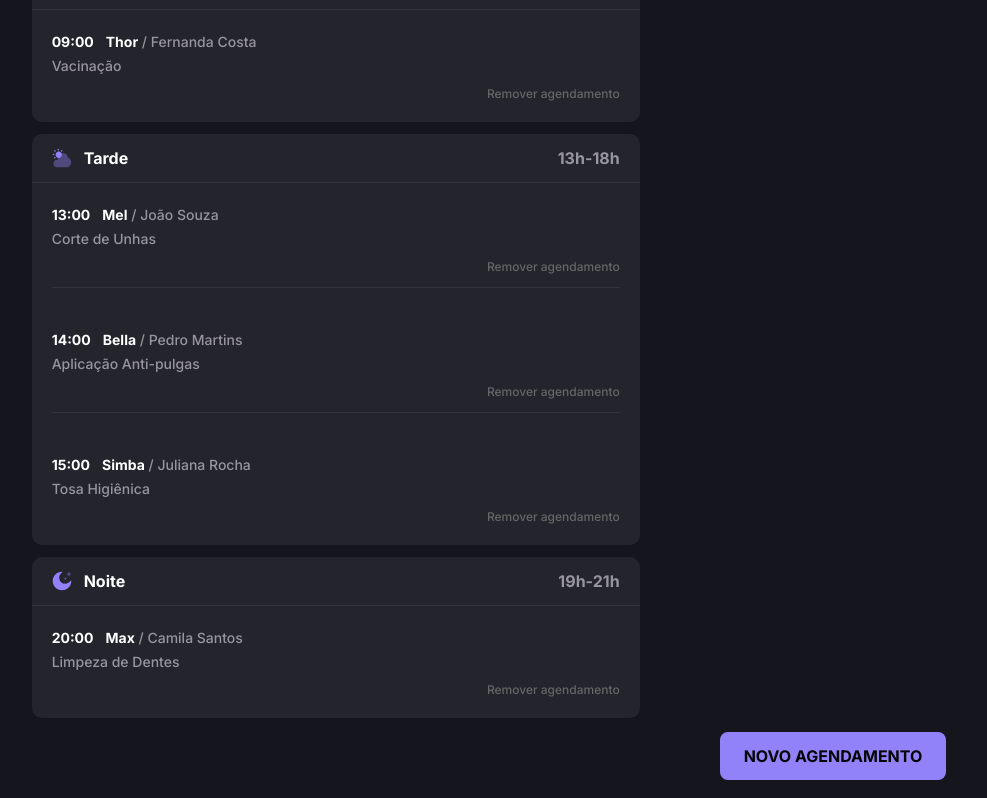
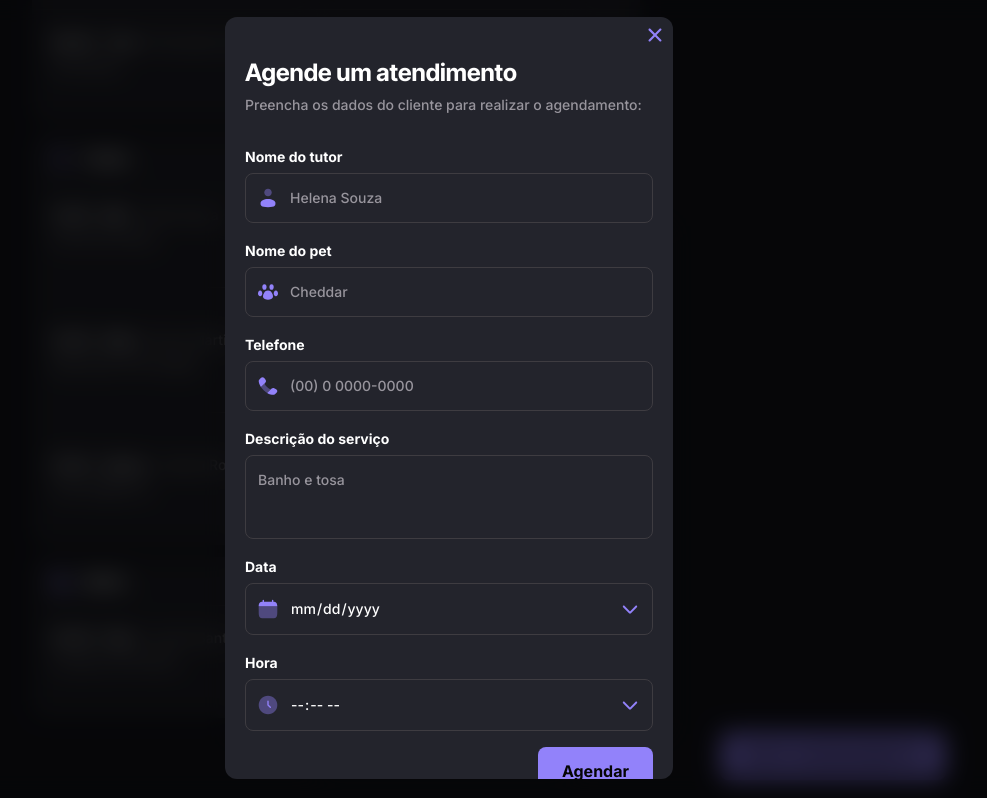
Before and after one commit to macedocmateus/mundo-pet, a plain HTML site: page index.html in a window 1280 px wide. Both pictures are taken after a click on the button "NOVO AGENDAMENTO". Shown: the part 283-1081 px from the top of the page, without its empty margins (191-1178 px from the left). Drawn offline with Linux system fonts and the light colour scheme; a web font is replaced by a local one.

Commit message:
add form modal

```diff
--- a/main.js
+++ b/main.js
@@ -0,0 +1,124 @@
+const newSchedule = document.getElementById('new-schedule')
+let modal = null
+
+function createModal() {
+    const dialog = document.createElement('dialog')
+    dialog.id = 'schedule-modal'
+    dialog.classList.add('modal')
+
+    dialog.innerHTML = `
+        <div class="modal-content">
+            <img src="./assets/close.svg" class="close-modal" id="close-modal" alt="Ícone de fechar janela"/>
+
+            <div class="modal-header">
+                <h2>Agende um atendimento</h2>
+                <p>Preencha os dados do cliente para realizar o agendamento:</p>
+            </div>
+
+            <form class="modal-form" id="schedule-form">
+                <div class="form-group">
+                    <label for="input-customer-name">Nome do tutor</label>
+                    <div class="input-wrapper">
+                        <img src="./assets/user.svg" alt="Ícone de usuário">
+                        <input type="text" id="input-customer-name" name="customerName" placeholder="Helena Souza" required>
+                    </div>
+                </div>
+
+                <div class="form-group">
+                    <label for="input-pet-name">Nome do pet</label>
+                    <div class="input-wrapper">
+                        <img src="./assets/pet-paw.svg" alt="Ícone de pata">
+                        <input type="text" id="input-pet-name" name="petName" placeholder="Cheddar" required>
+                    </div>
+                </div>
+
+                <div class="form-group">
+                    <label for="input-phone-number">Telefone</label>
+                    <div class="input-wrapper">
+                        <img src="./assets/phone.svg" alt="Ícone de telefone">
+                        <input type="tel" id="input-phone-number" name="phoneNumber" placeholder="(00) 0 0000-0000" required>
+                    </div>
+                </div>
+
+                <div class="form-group">
+                    <label for="input-description">Descrição do serviço</label>
+                    <textarea id="input-description" name="descriptionActivity" placeholder="Banho e tosa" required></textarea>
+                </div>
+
+                <div class="form-group">
+                    <label for="input-date">Data</label>
+                    <div class="input-wrapper">
+                        <img src="./assets/calendar.svg" alt="Ícone de calendário">
+                        <input type="date" class="input-date" id="input-date" name="date" placeholder="01/01/2025" required>
+                        <img src="./assets/arrow-down.svg" alt="Ícone de seta apontando para baixo">
+                    </div>
+                </div>
+
+                <div class="form-group">
+                    <label for="input-hour">Hora</label>
+                    <div class="input-wrapper">
+                        <img src="./assets/clock-circle.svg" alt="Ícone de relógio">
+                        <input type="time" class="input-hour" id="input-hour" name="hour" placeholder="12:00" required>
+                        <img src="./assets/arrow-down.svg" alt="Ícone de seta apontando para baixo">
+                    </div>
+                </div>
+                <div class="modal-actions">
+                    <button type="submit" class="btn-save" id="btn-save">Agendar</button>
+                </div>
+            </form>
+        </div>
+    `
+
+    document.body.appendChild(dialog)
+    return dialog
+}
+
+function openModal() {
+    if (!modal) {
+        modal = createModal()
+        modalEvents()
+    }
+    modal.showModal()
+}
+
+function closeModal() {
+    if (modal) {
+        modal.close()
+    }
+}
+
+function modalEvents() {
+    const closeButton = document.getElementById('close-modal')
+    const form = document.getElementById('schedule-form')
+
+    closeButton.addEventListener('click', closeModal)
+
+    modal.addEventListener('click', (event) => {
+        if (event.target === modal) {
+            closeModal()
+        }
+    })
+
+    form.addEventListener('submit', handleFormSubmit)
+}
+
+function handleFormSubmit(event) {
+    event.preventDefault()
+
+    const formData = new FormData(event.target)
+    const scheduleData = {
+        customerName: formData.get('customerName'),
+        petName: formData.get('petName'),
+        phoneNumber: formData.get('phoneNumber'),
+        descriptionActivity: formData.get('descriptionActivity'),
+        date: formData.get('date'),
+        hour: formData.get('hour')
+    }
+
+    console.log('Dados do agendamento:', scheduleData)
+
+    event.target.reset()
+    closeModal()
+}
+
+newSchedule.addEventListener('click', openModal)
--- a/style.css
+++ b/style.css
@@ -247,6 +247,148 @@ footer button{
     cursor: pointer;
 }
 
+.modal {
+    border: none;
+    border-radius: 0.75rem;
+    background-color: var(--background-tertiary);
+    max-width: 90vw;
+    width: 28rem;
+    padding: 2.5rem 1.25rem;
+    position: fixed;
+    top: 50%;
+    left: 50%;
+    transform: translate(-50%, -50%);
+}
+
+.modal::backdrop {
+    background-color: rgba(0, 0, 0, 0.7);
+    backdrop-filter: blur(0.75rem);
+}
+
+.modal-content {
+    display: flex;
+    flex-direction: column;
+    gap: 1.75rem;
+}
+
+.close-modal {
+    position: absolute;
+    width: 2.25rem;
+    height: 2.25rem;
+    top: 0;
+    right: 0;
+}
+
+.modal-header {
+    display: flex;
+    flex-direction: column;
+    gap: 0.25rem;
+}
+
+.modal-header h2 {
+    font: var(--font-title);
+    color: var(--content-primary);
+}
+
+.modal-header p {
+    font: var(--paragraph-medium);
+    color: var(--content-secondary);
+}
+
+.modal-form {
+    display: flex;
+    flex-direction: column;
+    gap: 1rem;
+}
+
+.form-group {
+    display: flex;
+    flex-direction: column;
+    gap: 0.25rem;
+}
+
+.form-group label {
+    font: var(--label-medium);
+    color: var(--content-primary);
+}
+
+.form-group textarea {
+    min-height: 5.25rem;
+    font: var(--paragraph-medium);
+    background-color: transparent;
+    color: var(--content-primary);
+    padding: 0.75rem;
+    border: 1px solid var(--border-primary);
+    border-radius: 0.5rem;
+    resize: none;
+}
+.form-group textarea::placeholder {
+    color: var(--content-secondary);
+}
+
+.input-wrapper {
+    display: flex;
+    align-items: center;
+    gap: 0.75rem;
+    padding: 0.75rem;
+    background-color: transparent;
+    border: 1px solid var(--border-primary);
+    border-radius: 0.5rem;
+    position: relative;
+}
+
+.input-wrapper img {
+    width: 1.25rem;
+    height: 1.25rem;
+}
+
+.input-wrapper input {
+    flex: 1;
+    background-color: transparent;
+    border: none;
+    font: var(--paragraph-medium);
+    color: var(--content-primary);
+}
+
+.input-wrapper input::placeholder {
+    color: var(--content-secondary);
+}
+
+.input-date::-webkit-calendar-picker-indicator {
+    position: absolute;
+    top: 50%;
+    left: 50%;
+    transform: translate(-50%, -50%);
+    width: 95%;
+    opacity: 0;
+    cursor: pointer;
+}
+
+.input-hour::-webkit-calendar-picker-indicator {
+    position: absolute;
+    top: 50%;
+    left: 48%;
+    transform: translate(-50%, -50%);
+    width: 95%;
+    opacity: 0;
+    cursor: pointer;
+}
+
+.modal-actions {
+    display: flex;
+    justify-content: end;
+}
+
+.btn-save {
+    width: fit-content;
+    padding: 0.75rem 1.5rem;
+    border-radius: 0.5rem;
+    font: var(--label-large);
+    background-color: var(--background-brand);
+    color: var(--color-text-button);
+    cursor: pointer;
+}
+
 @media(width >= 48rem) {
     .logo {
         margin-bottom: 0;
```
